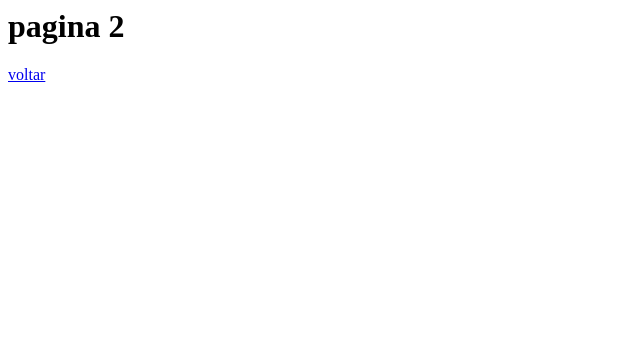
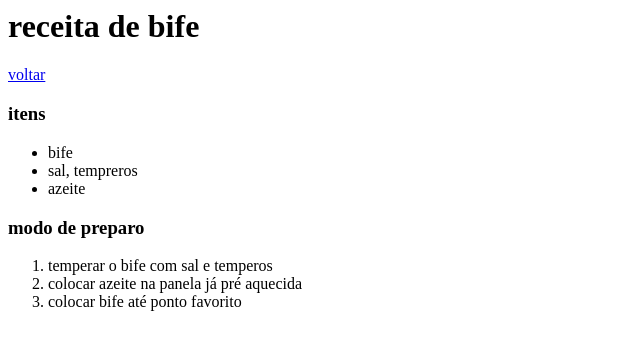
Before and after one commit to FabioH3F/primeiroSite, a plain HTML site: page pagina2.html in a window 1280 px wide. Shown: the whole page, without its empty margins (0-640 px from the left). Drawn offline with Linux system fonts and the light colour scheme.

Commit message:
receita bife

```diff
--- a/pagina2.html
+++ b/pagina2.html
@@ -1,4 +1,39 @@
 <html>
-    <h1> pagina 2</h1>
+    <h1> receita de bife </h1>
+
     <a href="index.html"> voltar </a>
+
+    <body>
+
+        <div>
+            <div>
+             <h3> itens </h3>
+
+                <ul>
+
+                    <li> bife </li>
+                    <li> sal, tempreros </li>
+                    <li> azeite</li>
+
+                </ul>
+            </div>
+
+            <div>
+                <h3> modo de preparo </h3>
+
+                <ol>
+
+                    <li> temperar o bife com sal e temperos</li>
+                    <li> colocar azeite na panela já pré aquecida </li>
+                    <li> colocar bife até ponto favorito </li>
+
+                </ol>
+
+
+
+            </div>
+
+        </div>
+
+    </body>
 </html>
```
Also changed, not shown: index.html (+2 -2 lines).
